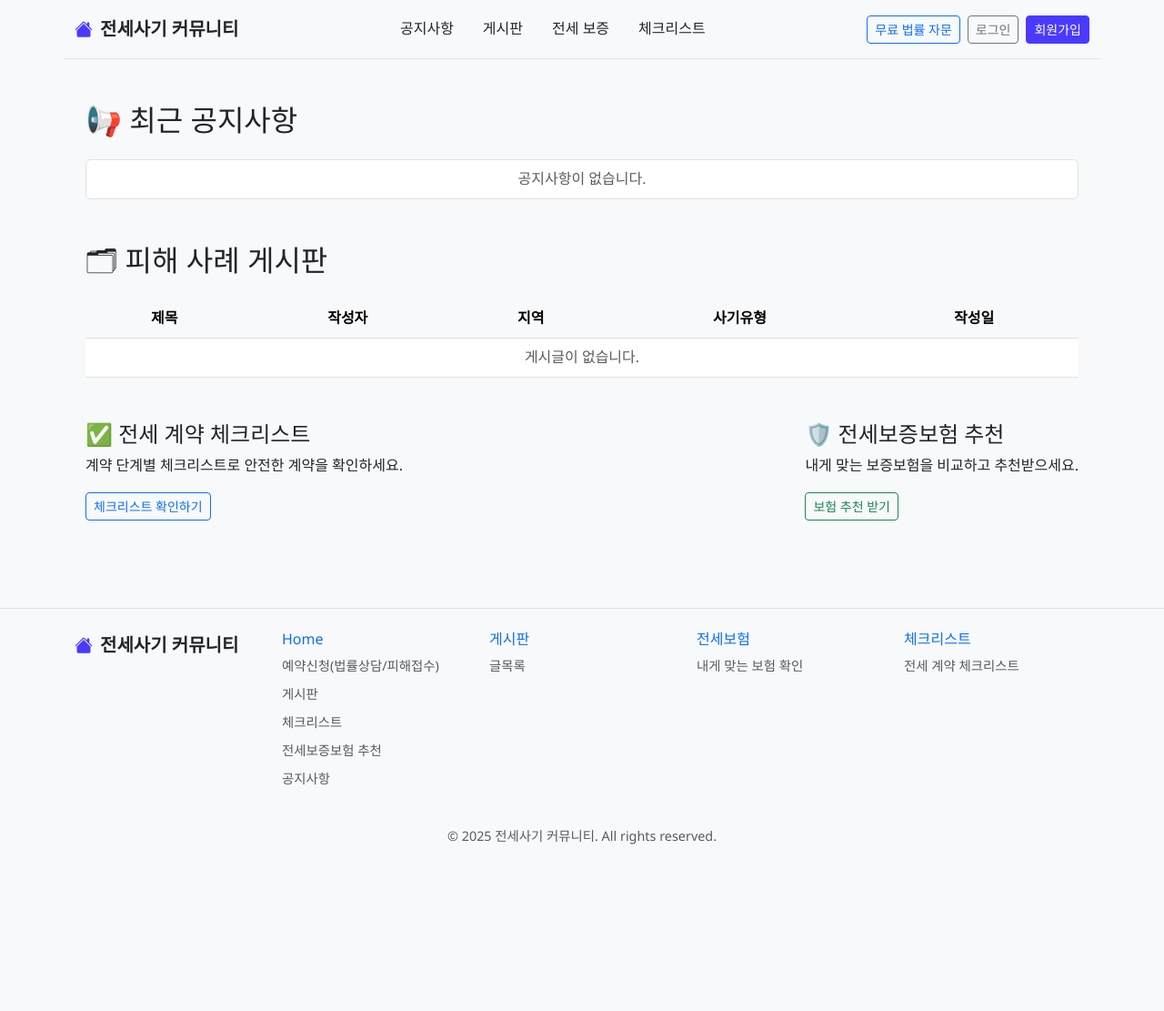
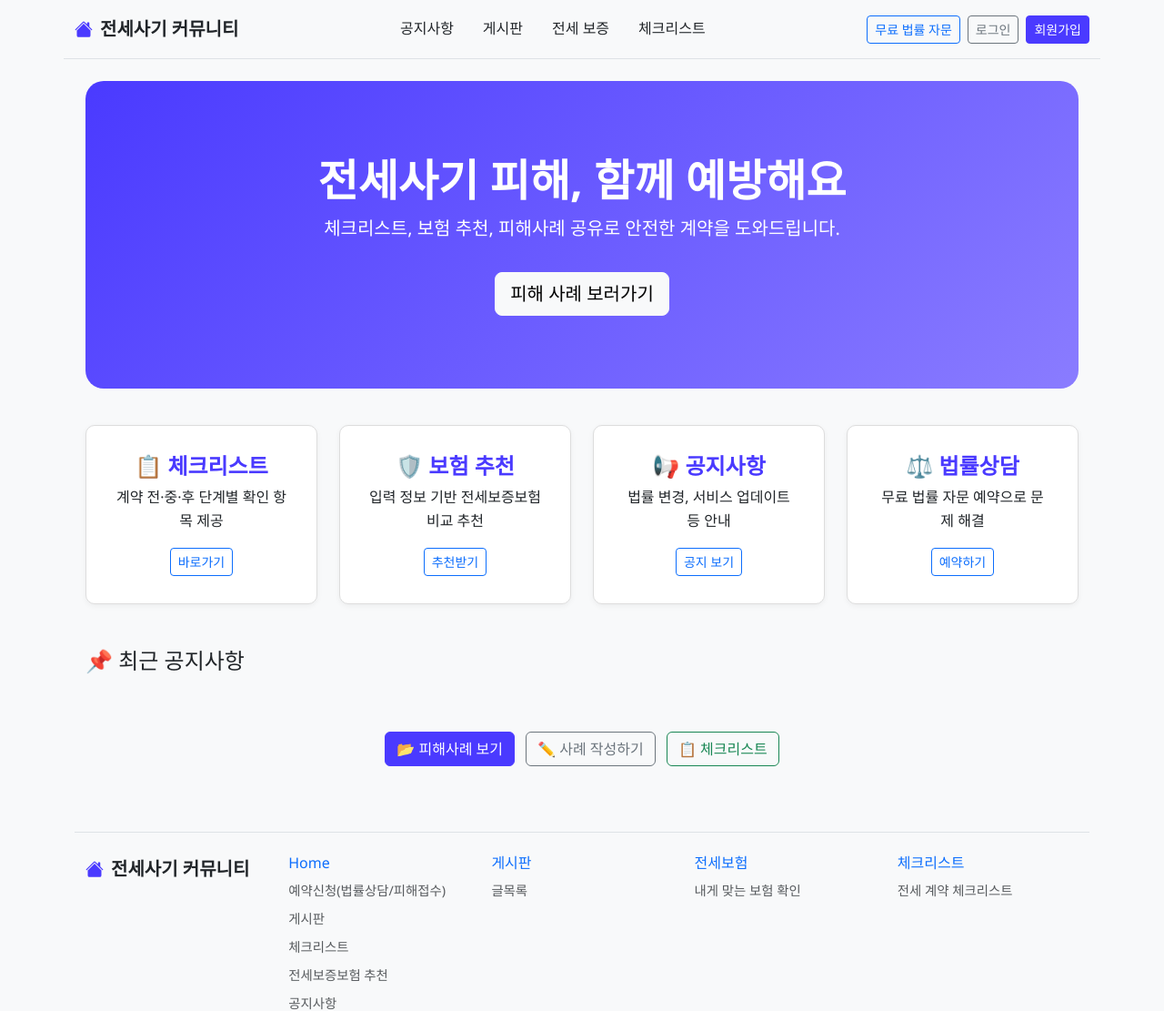
Before and after one commit to BINNNNNY/project_nextLv, a PHP site: page /index.php in a window 1280 px wide. Shown: the top 1111 px of the page at 91% size. Before the commit the page ends 928 px from the top, so only its background shows below. Run offline with PHP 8.4, Linux system fonts and the light colour scheme; data that the repository does not hold is empty.

Commit message:
mainpage ui 수정

```diff
--- a/index.php
+++ b/index.php
@@ -1,75 +1,106 @@
 <?php
+if (session_status() === PHP_SESSION_NONE) session_start();
+include $_SERVER["DOCUMENT_ROOT"] . "/project_nextLv/inc/dbcon.php";
 include $_SERVER["DOCUMENT_ROOT"] . "/project_nextLv/inc/header.php";
-
-// 공지사항 최근 3개
-$notice_result = $mysqli->query("SELECT * FROM notice ORDER BY notice_id DESC LIMIT 3");
-
-// 게시글 최근 5개
-$post_result = $mysqli->query("SELECT * FROM post ORDER BY post_id DESC LIMIT 5");
 ?>
 
-<div class="container py-5">
-  <h2 class="mb-4">📢 최근 공지사항</h2>
+<style>
+  .hero-banner {
+    background: linear-gradient(135deg, #4A3AFF, #8A7CFF);
+    color: white;
+    padding: 80px 20px;
+    text-align: center;
+    border-radius: 20px;
+    margin-bottom: 40px;
+  }
+
+  .service-box {
+    border: 1px solid #ddd;
+    border-radius: 10px;
+    padding: 30px;
+    text-align: center;
+    transition: all 0.3s ease;
+    background-color: white;
+    box-shadow: 0 2px 6px rgba(0,0,0,0.05);
+  }
+
+  .service-box:hover {
+    transform: translateY(-5px);
+    box-shadow: 0 8px 20px rgba(0,0,0,0.1);
+  }
+
+  .service-box h4 {
+    color: #4A3AFF;
+    font-weight: bold;
+  }
+</style>
+
+<div class="container py-4">
+  <!-- ✅ 상단 배너 -->
+  <div class="hero-banner">
+    <h1 class="display-5 fw-bold">전세사기 피해, 함께 예방해요</h1>
+    <p class="lead">체크리스트, 보험 추천, 피해사례 공유로 안전한 계약을 도와드립니다.</p>
+    <a href="/project_nextLv/board.php" class="btn btn-light btn-lg mt-3">피해 사례 보러가기</a>
+  </div>
+
+  <!-- ✅ 서비스 안내 4박스 -->
+  <div class="row text-center g-4 mb-5">
+    <div class="col-md-3">
+      <div class="service-box">
+        <h4>📋 체크리스트</h4>
+        <p>계약 전·중·후 단계별 확인 항목 제공</p>
+        <a href="/project_nextLv/checklist.php" class="btn btn-outline-primary btn-sm">바로가기</a>
+      </div>
+    </div>
+    <div class="col-md-3">
+      <div class="service-box">
+        <h4>🛡️ 보험 추천</h4>
+        <p>입력 정보 기반 전세보증보험 비교 추천</p>
+        <a href="/project_nextLv/insurance.php" class="btn btn-outline-primary btn-sm">추천받기</a>
+      </div>
+    </div>
+    <div class="col-md-3">
+      <div class="service-box">
+        <h4>📢 공지사항</h4>
+        <p>법률 변경, 서비스 업데이트 등 안내</p>
+        <a href="/project_nextLv/notice.php" class="btn btn-outline-primary btn-sm">공지 보기</a>
+      </div>
+    </div>
+    <div class="col-md-3">
+      <div class="service-box">
+        <h4>⚖️ 법률상담</h4>
+        <p>무료 법률 자문 예약으로 문제 해결</p>
+        <a href="#" class="btn btn-outline-primary btn-sm">예약하기</a>
+      </div>
+    </div>
+  </div>
+
+  <!-- ✅ 최신 공지사항 3개 -->
+  <h4 class="mb-3">📌 최근 공지사항</h4>
   <ul class="list-group mb-5">
-    <?php while($n = $notice_result->fetch_object()): ?>
+    <?php
+    $notice_result = $mysqli->query("SELECT * FROM notice ORDER BY notice_id DESC LIMIT 3");
+    while($n = $notice_result->fetch_object()):
+    ?>
       <li class="list-group-item d-flex justify-content-between">
-        <a href="/project_nextLv/notice_view.php?nid=<?= $n->id ?>" class="text-decoration-none"><?= htmlspecialchars($n->title) ?></a>
-        <small class="text-muted"><?= substr($n->created_at, 0, 10) ?></small>
+        <a href="/project_nextLv/notice_view.php?nid=<?= $n->notice_id ?>" class="text-decoration-none"><?= htmlspecialchars($n->title) ?></a>
+        <span class="text-muted"><?= substr($n->created_at, 0, 10) ?></span>
       </li>
     <?php endwhile; ?>
-    <?php if ($notice_result->num_rows === 0): ?>
-      <li class="list-group-item text-center text-muted">공지사항이 없습니다.</li>
-    <?php endif; ?>
   </ul>
 
-  <h2 class="mb-4">🗂 피해 사례 게시판</h2>
-  <table class="table table-hover">
-    <thead class="table-light">
-      <tr>
-        <th>제목</th>
-        <th>작성자</th>
-        <th>지역</th>
-        <th>사기유형</th>
-        <th>작성일</th>
-      </tr>
-    </thead>
-    <tbody>
-      <?php while($p = $post_result->fetch_object()): ?>
+  <!-- ✅ 빠른 이동 버튼 -->
+<div class="text-center">
+  <a href="/project_nextLv/board.php" class="btn btn-primary me-2">📂 피해사례 보기</a>
+
+  <?php if (isset($_SESSION['UID'])): ?>
+    <a href="/project_nextLv/write.php" class="btn btn-outline-secondary me-2">✏️ 사례 작성하기</a>
+    <a href="/project_nextLv/checklist.php" class="btn btn-outline-success">📋 체크리스트</a>
+  <?php else: ?>
+    <a href="/project_nextLv/member/login.php" class="btn btn-outline-secondary me-2">✏️ 사례 작성하기</a>
+    <a href="/project_nextLv/member/login.php" class="btn btn-outline-success">📋 체크리스트</a>
+  <?php endif; ?>
+</div>
 
 
-        <tr>
-          <td><a href="/project_nextLv/view.php?pid=<?= $p->post_id ?>"><?= htmlspecialchars($p->title) ?></a></td>
-          <td><?= htmlspecialchars($p->author_id) ?></td>
-          <td><?= htmlspecialchars($p->region ?? '-') ?></td>
-          <td><?= htmlspecialchars($p->fraud_type ?? '-') ?></td>
-          <td><?= substr($p->created_at, 0, 10) ?></td>
-
-
-        </tr>
-      <?php endwhile; ?>
-      <?php if ($post_result->num_rows === 0): ?>
-        <tr><td colspan="5" class="text-center text-muted">게시글이 없습니다.</td></tr>
-      <?php endif; ?>
-    </tbody>
-  </table>
-
-
-  <div class="mt-5 d-flex justify-content-between">
-    <div>
-      <h4>✅ 전세 계약 체크리스트</h4>
-      <p>계약 단계별 체크리스트로 안전한 계약을 확인하세요.</p>
-      <a href="/project_nextLv/checklist.php" class="btn btn-outline-primary btn-sm">체크리스트 확인하기</a>
-    </div>
-
-
-
-
-    <div>
-      <h4>🛡️ 전세보증보험 추천</h4>
-      <p>내게 맞는 보증보험을 비교하고 추천받으세요.</p>
-      <a href="/project_nextLv/insurance.php" class="btn btn-outline-success btn-sm">보험 추천 받기</a>
-    </div>
-  </div>
-</div>
-
 <?php include $_SERVER["DOCUMENT_ROOT"] . "/project_nextLv/inc/footer.php"; ?>
```
